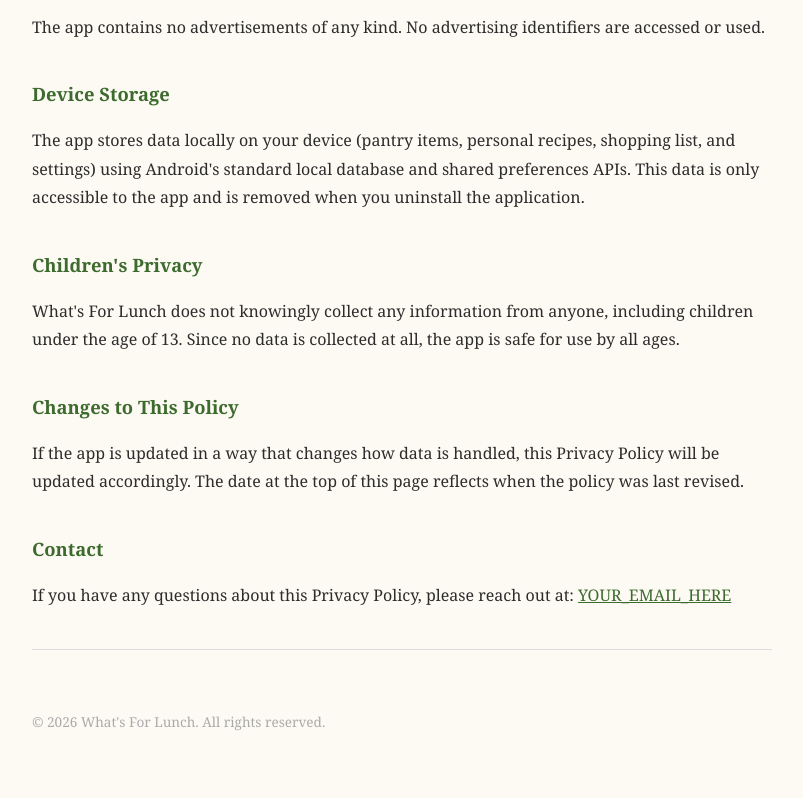
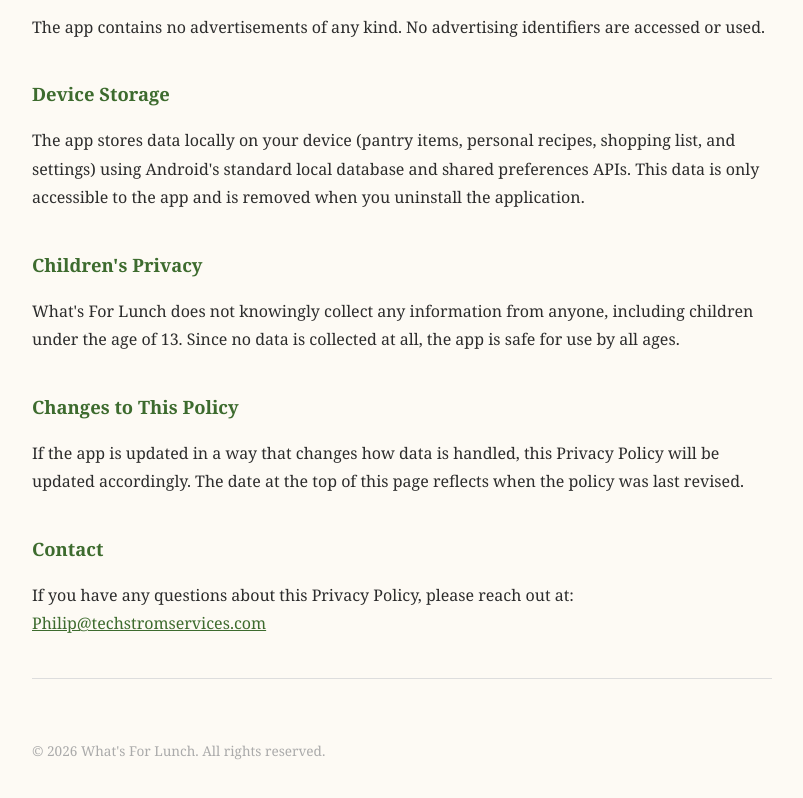
Before and after one commit to Eckstrom/whatsforlunch-privacy, a plain HTML site: page index.html in a window 1280 px wide. Shown: the part 724-1522 px from the top of the page, without its empty margins (238-1041 px from the left). Drawn offline with Linux system fonts and the light colour scheme.

Commit message:
Update contact email in Privacy Policy section

```diff
--- a/index.html
+++ b/index.html
@@ -104,7 +104,7 @@
     <h2>Contact</h2>
     <p>
         If you have any questions about this Privacy Policy, please reach out at:
-        <a href="mailto:YOUR_EMAIL_HERE">YOUR_EMAIL_HERE</a>
+        <a href="mailto:Philip@techstromservices.com">Philip@techstromservices.com</a>
     </p>
 
     <hr>
```
